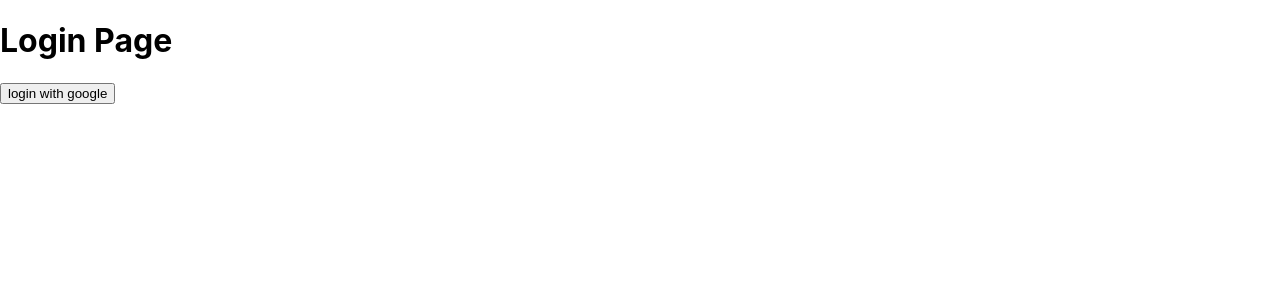
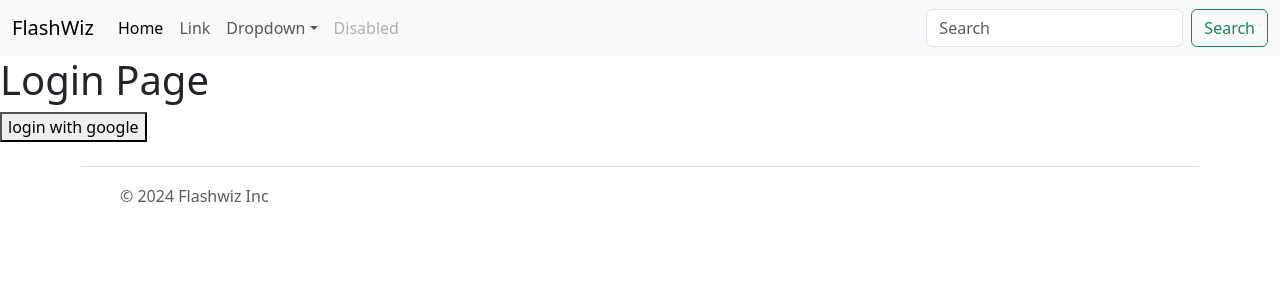
Before and after one commit to kpbhumika/flashWiz, a React (Create React App) app in the folder client/: page /login in a window 1280 px wide. Shown: the top 300 px of the page. Built offline with nearby package versions, Linux system fonts and the light colour scheme.

Commit message:
layout added and bootstrap added

```diff
--- a/client/package.json
+++ b/client/package.json
@@ -8,6 +8,7 @@
     "@testing-library/react": "^13.4.0",
     "@testing-library/user-event": "^13.5.0",
     "axios": "^1.7.7",
+    "bootstrap": "^5.3.3",
     "react": "^18.3.1",
     "react-dom": "^18.3.1",
     "react-router-dom": "^6.27.0",
--- a/client/src/App.js
+++ b/client/src/App.js
@@ -1,9 +1,10 @@
 import logo from './logo.svg';
 import './App.css';
 import Login from "./auth/Login"
+import Layout from "./layout/Layout"
 import Profile from "./auth/Profile"
 import Authenticate from './auth/Authentication';
-import {AuthProvider} from './auth/provider/AuthProvider';
+import { AuthProvider } from './auth/provider/AuthProvider';
 import React, { useEffect, useState } from 'react';
 import {
   createBrowserRouter,
@@ -23,7 +24,7 @@ function App() {
     },
     {
       path: "/profile",
-      element: <Authenticate><Profile/></Authenticate>
+      element: <Authenticate><Profile /></Authenticate>
     }
   ]);
 
@@ -36,7 +37,11 @@ function App() {
       .catch(error => console.error('Error fetching data:', error));
   }, []);
 
-  return (<AuthProvider><RouterProvider router={router}/></AuthProvider>)
+  return (<AuthProvider>
+    <Layout>
+      <RouterProvider router={router} />
+    </Layout>
+  </AuthProvider>)
 }
 
 export default App;
--- /dev/null
+++ b/client/src/layout/Footer.js
@@ -0,0 +1,44 @@
+const Footer = () => {
+    return (
+      <div className='container'>
+        <footer className='d-flex flex-wrap justify-content-between align-items-center py-3 my-4 border-top'>
+          <div className='col-md-4 d-flex align-items-center'>
+            <a
+              href='/'
+              className='mb-3 me-2 mb-md-0 text-muted text-decoration-none lh-1'
+            >
+              <svg className='bi' width={30} height={24}>
+                <use xlinkHref='#bootstrap' />
+              </svg>
+            </a>
+            <span className='text-muted'>© 2024 Flashwiz Inc</span>
+          </div>
+          <ul className='nav col-md-4 justify-content-end list-unstyled d-flex'>
+            <li className='ms-3'>
+              <a className='text-muted' href='/'>
+                <svg className='bi' width={24} height={24}>
+                  <use xlinkHref='#twitter' />
+                </svg>
+              </a>
+            </li>
+            <li className='ms-3'>
+              <a className='text-muted' href='/'>
+                <svg className='bi' width={24} height={24}>
+                  <use xlinkHref='#instagram' />
+                </svg>
+              </a>
+            </li>
+            <li className='ms-3'>
+              <a className='text-muted' href='/'>
+                <svg className='bi' width={24} height={24}>
+                  <use xlinkHref='#facebook' />
+                </svg>
+              </a>
+            </li>
+          </ul>
+        </footer>
+      </div>
+    )
+  }
+
+  export default Footer
--- /dev/null
+++ b/client/src/layout/Layout.js
@@ -0,0 +1,16 @@
+import Navigation from './Navigation'
+import Footer from './Footer'
+import 'bootstrap/dist/css/bootstrap.min.css';
+
+
+const Layout = ({ children }) => {
+  return (
+    <>
+      <Navigation />
+      <main>{children}</main>
+      <Footer />
+    </>
+  )
+}
+
+export default Layout
--- /dev/null
+++ b/client/src/layout/Navigation.js
@@ -0,0 +1,87 @@
+const Navigation = () => {
+    return (
+      <div>
+        <nav className='navbar navbar-expand-lg bg-light'>
+          <div className='container-fluid'>
+            <a className='navbar-brand' href='/'>
+              FlashWiz
+            </a>
+            <button
+              className='navbar-toggler'
+              type='button'
+              data-bs-toggle='collapse'
+              data-bs-target='#navbarSupportedContent'
+              aria-controls='navbarSupportedContent'
+              aria-expanded='false'
+              aria-label='Toggle navigation'
+            >
+              <span className='navbar-toggler-icon' />
+            </button>
+            <div className='collapse navbar-collapse' id='navbarSupportedContent'>
+              <ul className='navbar-nav me-auto mb-2 mb-lg-0'>
+                <li className='nav-item'>
+                  <a className='nav-link active' aria-current='page' href='/'>
+                    Home
+                  </a>
+                </li>
+                <li className='nav-item'>
+                  <a className='nav-link' href='/'>
+                    Link
+                  </a>
+                </li>
+                <li className='nav-item dropdown'>
+                  <a
+                    className='nav-link dropdown-toggle'
+                    href='/'
+                    id='navbarDropdown'
+                    role='button'
+                    data-bs-toggle='dropdown'
+                    aria-expanded='false'
+                  >
+                    Dropdown
+                  </a>
+                  <ul className='dropdown-menu' aria-labelledby='navbarDropdown'>
+                    <li>
+                      <a className='dropdown-item' href='/'>
+                        Action
+                      </a>
+                    </li>
+                    <li>
+                      <a className='dropdown-item' href='/'>
+                        Another action
+                      </a>
+                    </li>
+                    <li>
+                      <hr className='dropdown-divider' />
+                    </li>
+                    <li>
+                      <a className='dropdown-item' href='/'>
+                        Something else here
+                      </a>
+                    </li>
+                  </ul>
+                </li>
+                <li className='nav-item'>
+                  <a className='nav-link disabled' href='/'>
+                    Disabled
+                  </a>
+                </li>
+              </ul>
+              <form className='d-flex' role='search'>
+                <input
+                  className='form-control me-2'
+                  type='search'
+                  placeholder='Search'
+                  aria-label='Search'
+                />
+                <button className='btn btn-outline-success' type='submit'>
+                  Search
+                </button>
+              </form>
+            </div>
+          </div>
+        </nav>
+      </div>
+    )
+  }
+  export default Navigation
```
Also changed, not shown: client/src/layout/references.md (added, +1 -0 lines), 1 other file (tests, documents, lock files or other folders).
